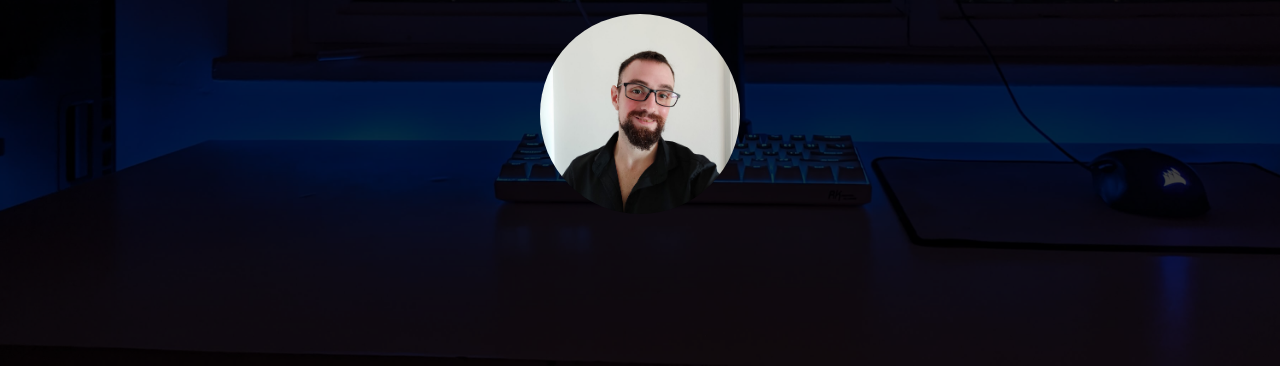
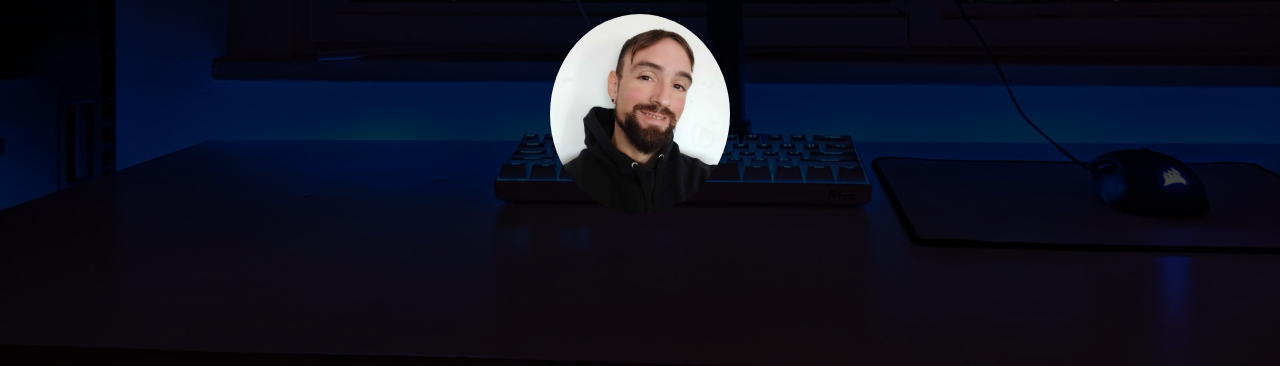
Before and after one commit to damianvigo/damianvigo-website, a website with bundled scripts: page public/index.html in a window 1280 px wide. Shown: the part 434-800 px from the top of the page. Built offline with nearby package versions, Linux system fonts and the light colour scheme.

Commit message:
update-avatar

```diff
--- a/assets/styles/desktop.css
+++ b/assets/styles/desktop.css
@@ -15,8 +15,8 @@
 }
 
 .hero-image__img-perfil--img {
-  width: 200px;
-  height: 200px;
+  width: 18rem;
+  height: 20rem;
 }
 
 .last-proyects-container {
--- a/assets/styles/styles.css
+++ b/assets/styles/styles.css
@@ -412,8 +412,8 @@ body.dark .header.sticky {
 .hero-image__img-perfil--img {
   border-radius: 50%;
   vertical-align: top;
-  width: 15rem;
-  height: 15rem;
+  width: 10rem;
+  height: 12rem;
   object-fit: cover;
 }
 
--- a/assets/styles/tablet.css
+++ b/assets/styles/tablet.css
@@ -13,8 +13,8 @@
 }
 
 .hero-image__img-perfil--img {
-  width: 20rem;
-  height: 20rem;
+  width: 13rem;
+  height: 15rem;
 }
 
 body.dark header.sticky {
--- a/js/components/scroll-boton.js
+++ b/js/components/scroll-boton.js
@@ -3,7 +3,7 @@ const d = document,
 
 export default function scrollTopButton(btn) {
   const $scrollBtn = d.querySelector(btn);
-  const { outerWidth } = w
+  const { outerWidth } = w;
 
   w.addEventListener('scroll', (e) => {
     let scrollTop = w.pageYOffset || d.documentElement.scrollTop;
--- a/public/assets/styles/desktop.css
+++ b/public/assets/styles/desktop.css
@@ -15,8 +15,8 @@
 }
 
 .hero-image__img-perfil--img {
-  width: 200px;
-  height: 200px;
+  width: 18rem;
+  height: 20rem;
 }
 
 .last-proyects-container {
--- a/public/assets/styles/styles.css
+++ b/public/assets/styles/styles.css
@@ -412,8 +412,8 @@ body.dark .header.sticky {
 .hero-image__img-perfil--img {
   border-radius: 50%;
   vertical-align: top;
-  width: 15rem;
-  height: 15rem;
+  width: 10rem;
+  height: 12rem;
   object-fit: cover;
 }
 
--- a/public/assets/styles/tablet.css
+++ b/public/assets/styles/tablet.css
@@ -13,8 +13,8 @@
 }
 
 .hero-image__img-perfil--img {
-  width: 20rem;
-  height: 20rem;
+  width: 13rem;
+  height: 15rem;
 }
 
 body.dark header.sticky {
--- a/public/index.html
+++ b/public/index.html
@@ -121,7 +121,7 @@ href="https://cdnjs.cloudflare.com/ajax/libs/animate.css/4.1.1/animate.min.css"
             <figure class="hero-image__img-perfil">
               <img
                 class="hero-image__img-perfil--img animate__animated animate__zoomInUp animate__slow"
-                src="./assets/img/seleccionada-yo-compress.jpg"
+                src="./assets/img/site-web-me.jpg"
                 alt="imagen retrato de Damián Vigo"
                 title="Retrato Damian Vigo"
               />
--- a/public/js/components/scroll-boton.js
+++ b/public/js/components/scroll-boton.js
@@ -3,7 +3,7 @@ const d = document,
 
 export default function scrollTopButton(btn) {
   const $scrollBtn = d.querySelector(btn);
-  const { outerWidth } = w
+  const { outerWidth } = w;
 
   w.addEventListener('scroll', (e) => {
     let scrollTop = w.pageYOffset || d.documentElement.scrollTop;
```
Also changed, not shown: index.html (+1 -1 lines), assets/img/seleccionada-yo-compress.jpg (deleted), assets/img/site-web-me.jpg (added), public/assets/img/seleccionada-yo-compress.jpg (deleted), public/assets/img/site-web-me.jpg (added).
